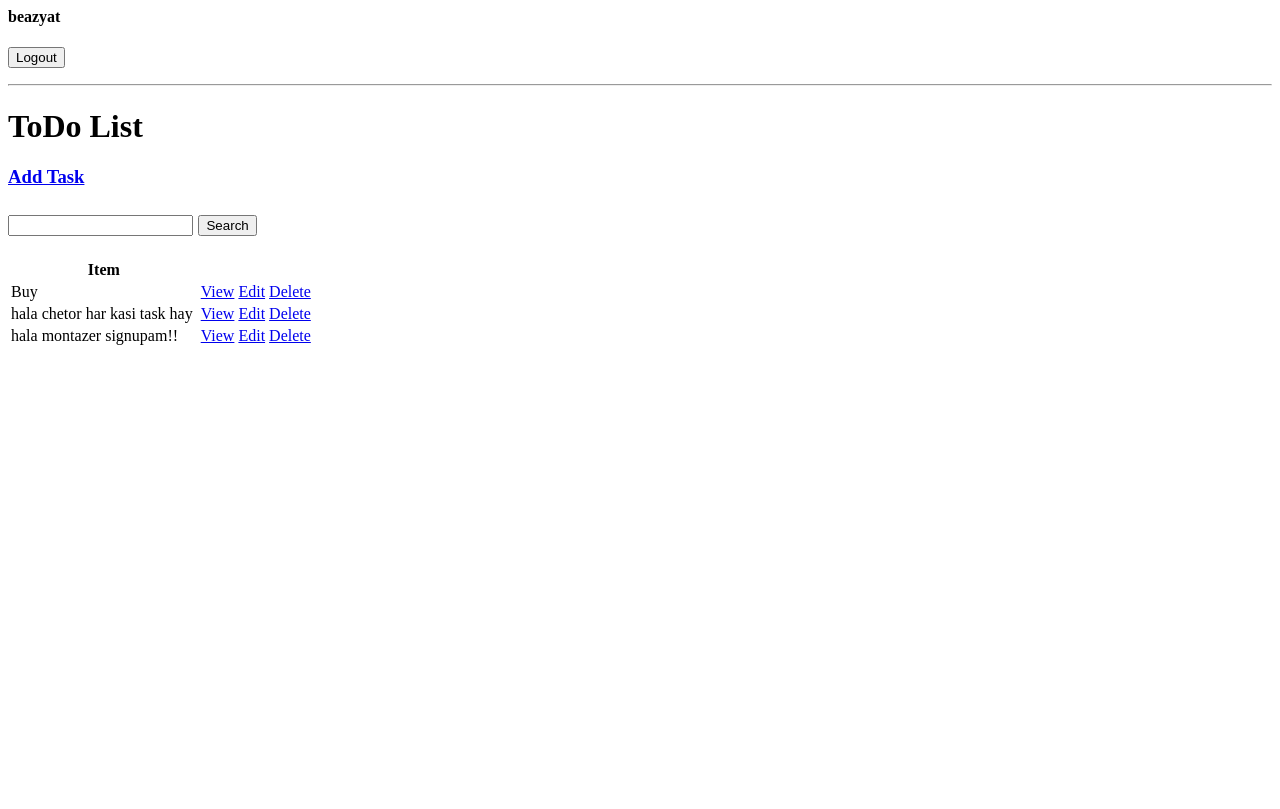
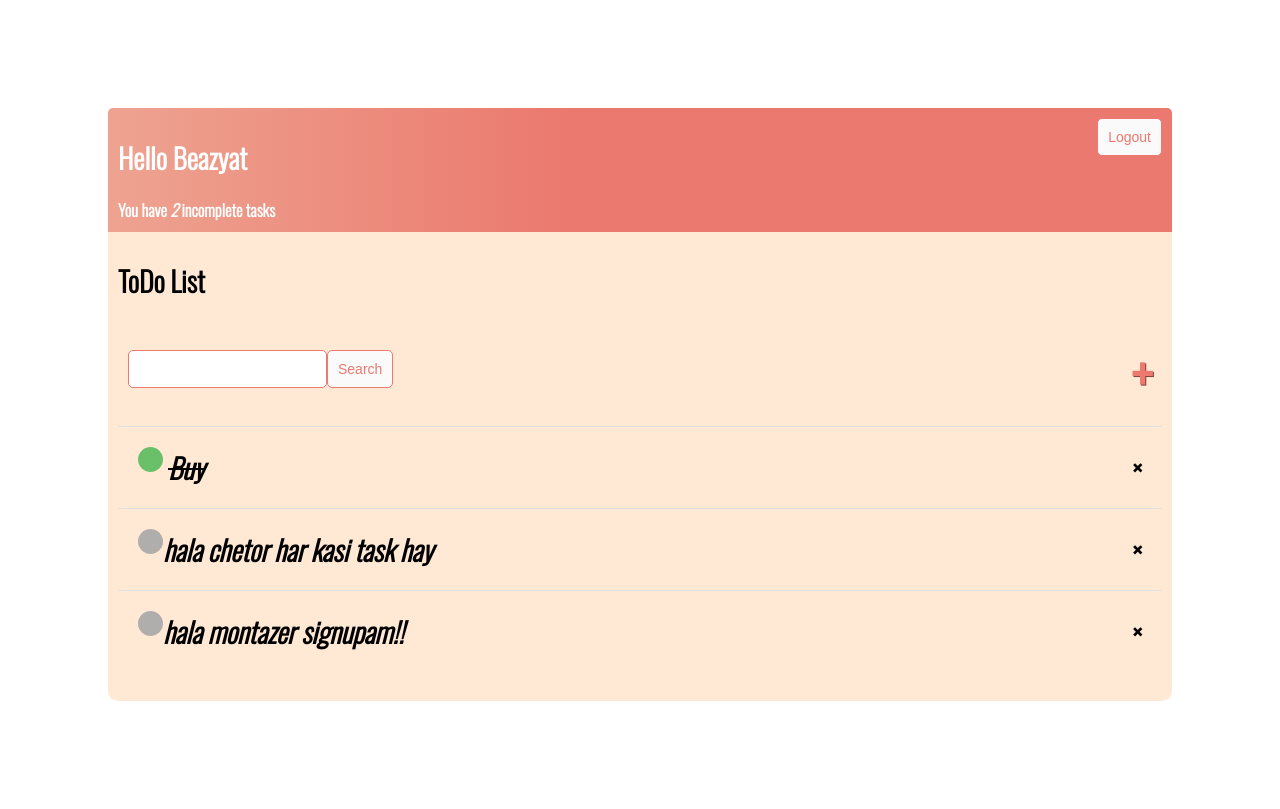
Before and after one commit to CheraNmimiri/todo_list, a Django app: page / in a window 1280 px wide. Before the commit the page ends 345 px from the top, so only its background shows below. Run offline with Django 5.2, Linux system fonts and the light colour scheme; a user stored in the database is signed in; data comes from the database, SQL or seed files in the repository; both versions use the stored data as it was after the commit.

Commit message:
Now app maked!(:

```diff
--- /dev/null
+++ b/base/templates/base/main/main.html
@@ -0,0 +1,128 @@
+<html lang="en">
+
+<head>
+    <meta charset="UTF-8">
+    <meta name="viewport" content="width=device-width, initial-scale=1.0">
+    <title>TO DO items</title>
+
+    <link rel="preconnect" href="https://fonts.googleapis.com">
+    <link rel="preconnect" href="https://fonts.gstatic.com" crossorigin>
+    <link href="https://fonts.googleapis.com/css2?family=Oswald:wght@300&display=swap" rel="stylesheet">
+    <style>
+
+        body {
+            background-color: rgb(255, 255, 255);
+            font-family: 'Oswald', sans-serif;
+            font-size: 14px;
+            padding: 100px;
+        }
+        .all{
+            background-color: rgba(255, 123, 0, 0.165);
+            border-radius: 0 0 10px 10px;
+            padding: 10px;
+        }
+        .container {
+            max-width: 550px;
+            margin: auto;
+
+            background-color: white;
+            -webkit-box-shadow: 2px 2px 13px -4px rgba(0, 0, 0, 0,21);
+            box-shadow: 2px 2px 13px -4px rgba(0, 0, 0, 0,21);
+        }
+
+        .header_bar {
+            display: flex;
+            justify-content: space-between;
+            color: rgb(255, 255, 255);
+            padding: 10px;
+            border-radius: 5px 5px 0 0;
+            background: linear-gradient(90deg, #eea390 0%, #eb796f 43%, #eb796f 100%);
+
+        }
+        input[type=text],
+        input[type=password],
+        textarea{
+            border: 1px solid #eb796f;
+            border-radius: 5px;
+            padding: 10px;
+            width: 90%;
+        }
+
+        label{
+            padding-top: 10px !important;
+            display: block;
+        }
+
+        .button{
+            border: 1px solid #eb796f;
+            background-color: #fafafa;
+            color: #eb796f;
+            padding: 10px;
+            font-size: 14px;
+            border-radius: 5px;
+            cursor: pointer;
+            text-decoration: none;
+        }
+
+        a{
+            text-decoration: none;
+            color: rgb(0, 0, 0);
+        }
+
+        .task-wrapper{
+            display:flex;
+            align-items: center;
+            justify-content: space-between;
+            padding: 20px;
+            border-top: 1px solid rgb(226, 226, 226);
+        }
+
+        .task-title{
+            flex-grow: 1;
+            display: flex;
+            text-decoration: none;
+
+        }
+        .delete-link{
+            margin-left: auto;
+        }
+
+        .task-complete-icon{
+            height: 25px;
+            width: 25px;
+            background-color: rgb(105, 192, 105);
+            border-radius: 50%;
+            margin-right: 5px;
+        }
+
+        .task-incomplete-icon{
+            height: 25px;
+            width: 25px;
+            background-color: rgb(176, 173, 173);
+            border-radius: 50%;
+        }
+
+        #search-add-wrapper{
+            display: flex;
+            justify-content:space-between;
+            align-items: center;
+            padding: 10px;
+        }
+
+        #add-link{
+            color: #eb796f;
+            font-size: 54px;
+            text-shadow: 1px 1px #81413b;
+        }
+    </style>
+</head>
+
+<body>
+
+        {% block content %}
+
+        {% endblock content %}
+        </div>
+</body>
+
+</html>
--- a/base/templates/base/task_list.html
+++ b/base/templates/base/task_list.html
@@ -1,49 +1,57 @@
+{% extends 'base/main/main.html' %}
+{% block content %}
+
+<div class="header_bar">
+    <div>
+        <h1>Hello {{request.user|title}}</h1>
+        <h3 style="margin:0">You have <i>{{count}}</i>  incomplete task{{ count|pluralize:"s" }} </h3>
+    </div>
     {% if request.user.is_authenticated %}
-    <h4>{{request.user}}</h4>
      <form method="Post" action="{% url "logout" %}">
         {%csrf_token%}
-     <input type="submit" value="Logout">
+        <input class="button" type="submit" value="Logout">
+    </form>
+{% else %}
+<form method="Post" action="{% url "login" %}">
+    {%csrf_token%}
+    <input class="button" type="submit" value="Login">{% endif %}
+</div>
 
-    </form>
+<div class="all">
+<h1> ToDo List <h1>
 
-{% else %}
-<h5><a href="{% url 'login' %}">Login</a></h5>
 
-{% endif %}
-<hr>
-<h1> ToDo List <h1>
-<h3><a href="{% url  'task-create' %}"> Add Task <a><h3>
-<form method="GET">
+<div id="search-add-wrapper">
+    <form method="GET" style="margin-top: 20px; display: flex;">
         <input type="text" name='search-area' value='{{search_input}}''>
         {% comment %} be to komak mikone baray search kardan va hamcehnin khat balee ye option dare baray reset nashodan search hat dar sorat refresh {% endcomment %}
-    <input type="submit" value="Search">
-
+        <input class="button" type="submit" value="Search">
     </form>
+    <a id="add-link" href="{% url 'task-create' %}">&#43;</a>
+</div>
 
 
-<table>
-<tr>
-    <th> Item </th>
-    <th></th>
-    <th></th>
-</tr>
+<div class="task-items-wrapper">
     {% for task in tasks %}
-<tr>
-    <td>{{task}}&nbsp </td>
-    <td><a href={% url 'task' task.id%}>View</a></td>
+    <div class="task-wrapper">
+        {% if task.complete  %}
+        <div class="task-title">
+            <div class="task-complete-icon"></div>
+            <i><s><a href="{% url 'task-update' task.id%}">{{task}}</a></s></i>
+        </div>
+        <a class="delete_link" href={% url 'task-delete' task.id%}>&#215;</a>
+        {% else %}
+        <div class="task-title">
+            <div class="task-incomplete-icon"></div>
+            <i><a href"{% url 'task-update' task.id%}"">{{task}}</a></i>
+        </div>
+        <a class="delete-link" href={% url 'task-delete' task.id%}>&#215;</a>
+        {% endif %}
 
-        {% comment %} ba intory neveshtan har object ro hyperlink mikone be data hash va addadesh ham bar asas id on hast. {% endcomment %}
-        {% comment %} esm task az class base view va taeen object name miyad {% endcomment %}
-    <td><a href={% url 'task-update' task.id%}>Edit</a></td>
-{% comment %} in code dar asl intoriye ke aval be name url eshare mikone va bad beshesh migi mabna id object hat --> baray forign kay ha  {% endcomment %}
+</div>
+        {% empty %}
+        <h3>No items in list</h3>
+        {% endfor %}
+</div>
 
-    <td><a href={% url 'task-delete' task.id%}>Delete</a></td>
-
-</tr>
-
-{% empty %}
-<h3> No items in list <h3>
-{% endfor %}
-
-
-</table>
+{% endblock content %}
--- a/base/views.py
+++ b/base/views.py
@@ -91,12 +91,16 @@ class TaskCreate(LoginRequiredMixin, CreateView):
     # ta zamani ke ino tarif nakoni hatman bayad user ro ham aval har form vared koni va age mikhay intor nabashe bayad begi ke har form marbot be kodom usere
     # va in kar ba in function anjam mishe. age nabashe rasamn ta user to taeen nakoni invalid mahsob mishe.
 
+
 class TaskUpdate(LoginRequiredMixin, UpdateView):
     model = Task
-    fields = '__all__'
+    fields = ['title', 'description', 'complete']
     success_url = reverse_lazy('tasks')
     # baray task update niazy be tarif ye tempalte dige nist
 
+    def form_valid(self, form):
+        form.instance.user = self.request.user
+        return super(TaskUpdate, self).form_valid(form)
 
 class TaskDelete(LoginRequiredMixin, DeleteView):
     model = Task
```
Also changed, not shown: base/templates/base/confirm_delete.html (+11 -13 lines), base/templates/base/login.html (+12 -4 lines), base/templates/base/register.html (+18 -10 lines), base/templates/base/task.html (+5 -12 lines), base/templates/base/task_form.html (+12 -16 lines), db.sqlite3. Lines whose indentation alone changed are shown as unchanged.
